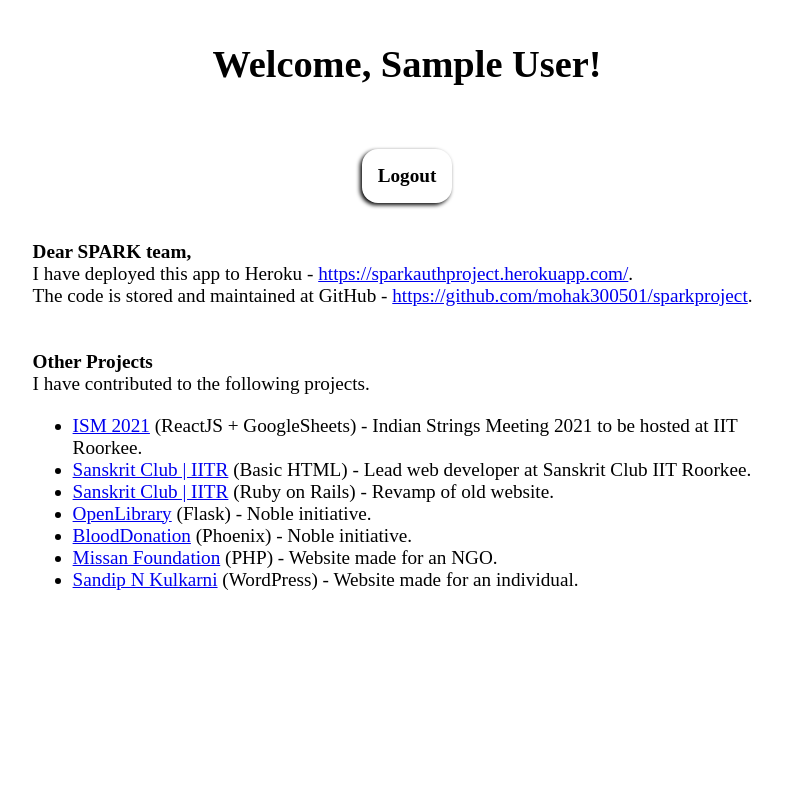
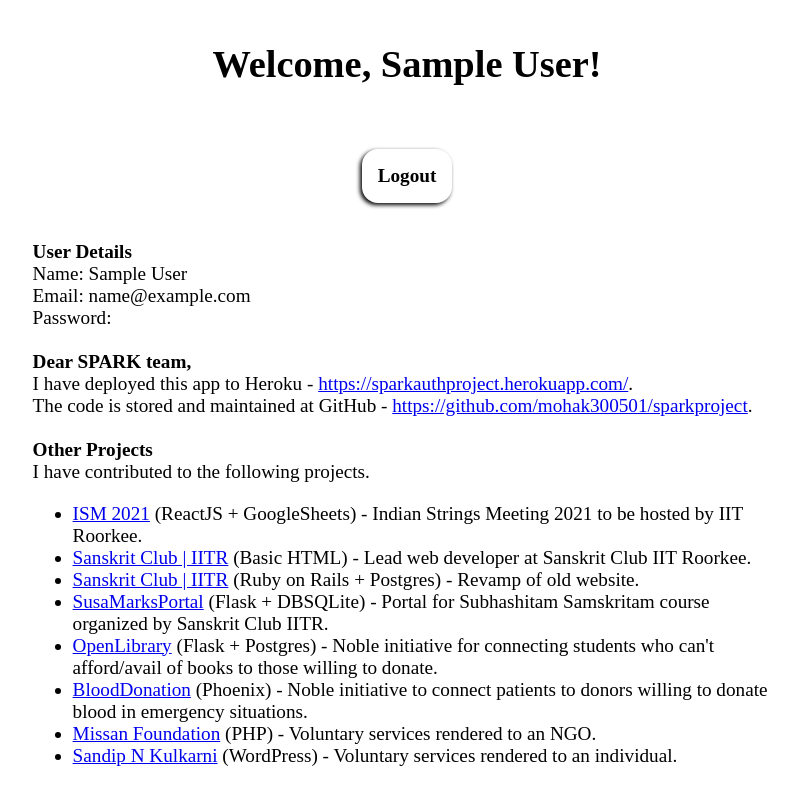
Before and after one commit to mohak300501/sparkproject, a React (Create React App) app in the folder client/: page / in a window 1280 px wide. Shown: the whole page, without its empty margins (233-1031 px from the left). Built offline with nearby package versions, Linux system fonts and the light colour scheme; sample sign-in values are in the browser's storage.

Commit message:
integrate

```diff
--- a/client/src/components/home.js
+++ b/client/src/components/home.js
@@ -2,25 +2,32 @@ import React from "react"
 
 const Home = ({ updateUser, user }) => {
     return (
-        <div className="homepage">
-            <h1>Welcome, {user.name}!</h1><br/>
-            <div className="button" onClick={() => updateUser({})} >Logout</div><br/>
+        <div className="home">
+            <h1>Welcome, {user.name}!</h1><br />
+            <div className="button" onClick={() => updateUser({})} >Logout</div><br />
+            <div className="left ma w-60">
+                <b>User Details</b><br/>
+                Name: {user.name}<br/>
+                Email: {user.email}<br/>
+                Password: {user.password}
+            </div><br />
             <p className="left ma w-60">
-                <b>Dear SPARK team,</b><br/>
-                I have deployed this app to Heroku - <a href="https://sparkauthproject.herokuapp.com/">https://sparkauthproject.herokuapp.com/</a>.<br/>
+                <b>Dear SPARK team,</b><br />
+                I have deployed this app to Heroku - <a href="https://sparkauthproject.herokuapp.com/">https://sparkauthproject.herokuapp.com/</a>.<br />
                 The code is stored and maintained at GitHub - <a href="https://github.com/mohak300501/sparkproject">https://github.com/mohak300501/sparkproject</a>.
-            </p><br/><br/>
+            </p><br />
             <p className="left ma w-60">
-                <b>Other Projects</b><br/>
+                <b>Other Projects</b><br />
                 I have contributed to the following projects.
                 <ul>
-                    <li><a href="https://iitr.ac.in/ism21/">ISM 2021</a> (ReactJS + GoogleSheets) - Indian Strings Meeting 2021 to be hosted at IIT Roorkee.</li>
+                    <li><a href="https://iitr.ac.in/ism21/">ISM 2021</a> (ReactJS + GoogleSheets) - Indian Strings Meeting 2021 to be hosted by IIT Roorkee.</li>
                     <li><a href="https://www.iitr.ac.in/sanskritclub/">Sanskrit Club | IITR</a> (Basic HTML) - Lead web developer at Sanskrit Club IIT Roorkee.</li>
-                    <li><a href="https://sanskrit-club.herokuapp.com/">Sanskrit Club | IITR</a> (Ruby on Rails) - Revamp of old website.</li>
-                    <li><a href="https://openlibraryportal.herokuapp.com/">OpenLibrary</a> (Flask) - Noble initiative.</li>
-                    <li><a href="https://blooddonation.gigalixirapp.com/">BloodDonation</a> (Phoenix) - Noble initiative.</li>
-                    <li><a href="http://missanfoundation.com/">Missan Foundation</a> (PHP) - Website made for an NGO.</li>
-                    <li><a href="https://sandipkulkarni.com/">Sandip N Kulkarni</a> (WordPress) - Website made for an individual.</li>
+                    <li><a href="https://sanskrit-club.herokuapp.com/">Sanskrit Club | IITR</a> (Ruby on Rails + Postgres) - Revamp of old website.</li>
+                    <li><a href="https://susamarksportal.herokuapp.com/">SusaMarksPortal</a> (Flask + DBSQLite) - Portal for Subhashitam Samskritam course organized by Sanskrit Club IITR.</li>
+                    <li><a href="https://openlibraryportal.herokuapp.com/">OpenLibrary</a> (Flask + Postgres) - Noble initiative for connecting students who can't afford/avail of books to those willing to donate.</li>
+                    <li><a href="https://blooddonation.gigalixirapp.com/">BloodDonation</a> (Phoenix) - Noble initiative to connect patients to donors willing to donate blood in emergency situations.</li>
+                    <li><a href="http://missanfoundation.com/">Missan Foundation</a> (PHP) - Voluntary services rendered to an NGO.</li>
+                    <li><a href="https://sandipkulkarni.com/">Sandip N Kulkarni</a> (WordPress) - Voluntary services rendered to an individual.</li>
                 </ul>
             </p>
         </div>
--- a/client/src/components/login.js
+++ b/client/src/components/login.js
@@ -46,7 +46,7 @@ const Login = ({ updateUser }) => {
             <div className="flex-70">
                 <h1 className="color-violet">Login</h1><br/>
                 <p className="left ma w-40">
-                    Dear SPARK team, here are my credentials for trial login as below -<br/>
+                    Dear SPARK team, here are test credentials for trial login as below -<br/>
                     Email - mohak_k@ph.iitr.ac.in<br/>
                     Password - mohakmonger<br/>
                 </p><br/>
```
